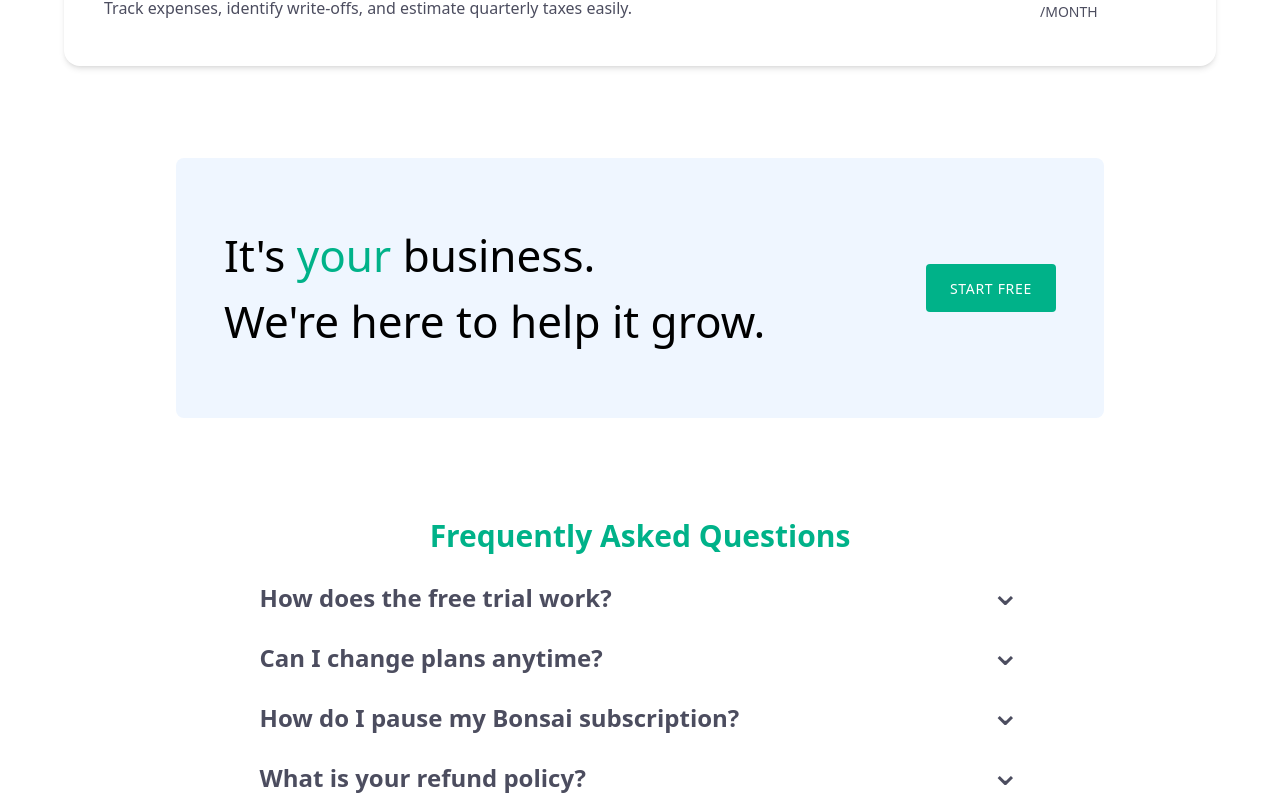
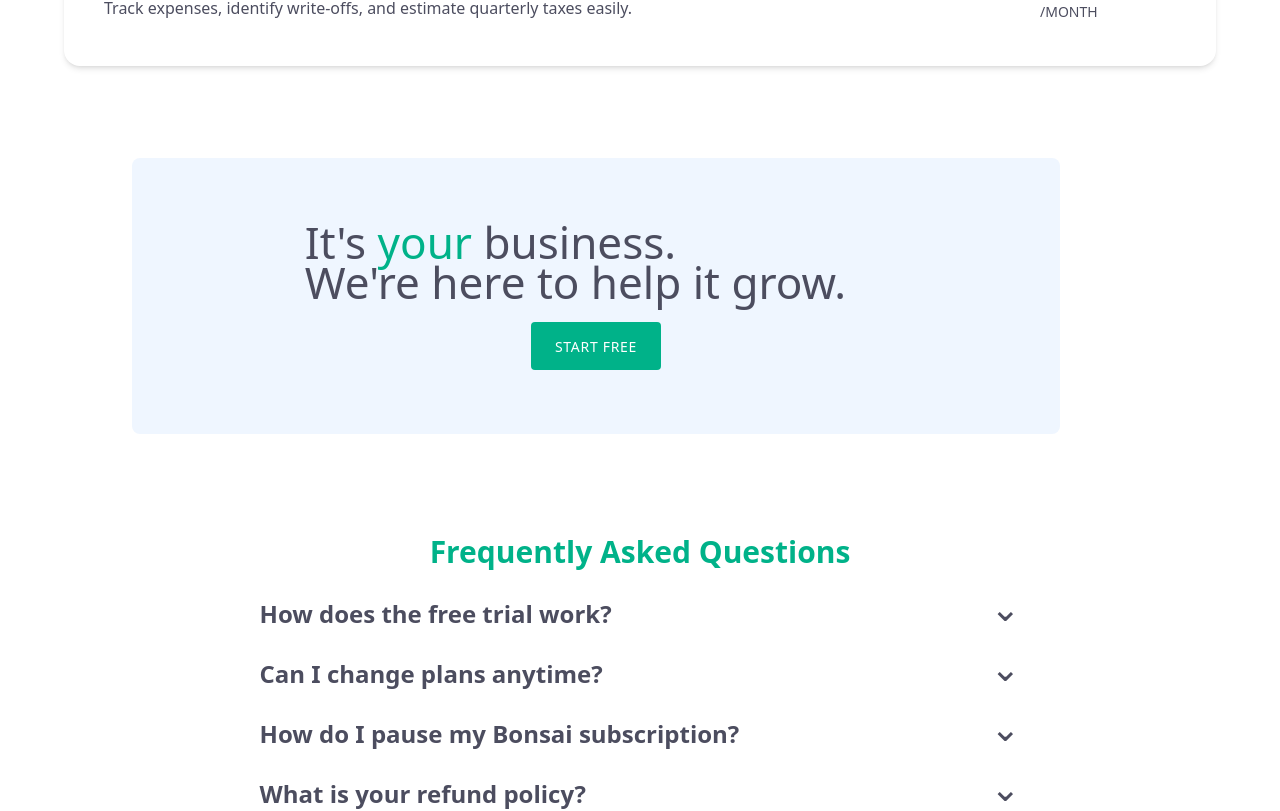
Before and after one commit to MokshagnaV/frontend-practice, a React (Create React App) app in the folder bonsai-pricing-page-clone/: page / in a window 1280 px wide. Shown: the part 1808-2619 px from the top of the page. Built offline with nearby package versions, Linux system fonts and the light colour scheme.

Commit message:
Bonsai completed

```diff
--- a/bonsai-pricing-page-clone/src/components/common/FAQItem.jsx
+++ b/bonsai-pricing-page-clone/src/components/common/FAQItem.jsx
@@ -21,7 +21,7 @@ export default function FAQItem({ data }) {
       </div>
       <div
         className={`${
-          isDropdownOpen ? "h-full" : "h-0"
+          isDropdownOpen ? "h-auto" : "h-0"
         } overflow-hidden transition-all`}
       >
         <p>{data.answer}</p>
--- a/bonsai-pricing-page-clone/src/components/common/FooterInteractiveItem.jsx
+++ b/bonsai-pricing-page-clone/src/components/common/FooterInteractiveItem.jsx
@@ -5,19 +5,23 @@ export default function FooterInteractiveItem({ item }) {
   return (
     <div className="font-light">
       <button
-        className=" text-slate-500 hover:text-black mb-1"
+        className=" text-slate-500 hover:text-black pb-2"
         onClick={() => setIsOpen((prev) => !prev)}
       >
-        {item.title} <span className="text-3xl">⌄</span>
+        {item.title} {item.children && <span className="text-xl">⌄</span>}
       </button>
       {item.children && (
         <div
           className={`${
-            isOpen ? "h-full" : "h-0"
-          } overflow-hidden flex flex-col pl-2 gap-2`}
+            isOpen ? `h-auto` : "h-0"
+          } transition-all overflow-hidden pl-2`}
         >
           {item.children.map((i) => (
-            <a href="/#" key={i} className=" text-slate-500 hover:text-black ">
+            <a
+              href="/#"
+              key={i}
+              className="block mb-2 text-slate-500 hover:text-black "
+            >
               {i}
             </a>
           ))}
--- a/bonsai-pricing-page-clone/src/components/pages/Footer.jsx
+++ b/bonsai-pricing-page-clone/src/components/pages/Footer.jsx
@@ -7,7 +7,7 @@ export default function Footer() {
   return (
     <footer>
       <div className="max-container px-[5%] xl:px-[16%] py-24 flex flex-col justify-between sm:flex-row ">
-        <div className="w-[30%]">
+        <div className="xl:w-[30%] max-xl:mb-10">
           {/* Products */}
           <div>
             <h5 className="mb-10">PRODUCT</h5>
@@ -34,7 +34,7 @@ export default function Footer() {
             </a>
           </div>
         </div>
-        <div className="w-[30%]">
+        <div className="xl:w-[30%] max-xl:mb-10">
           {/* Free resources */}
           <div>
             <h5 className="mb-10">FREE RESOURCES</h5>
@@ -62,7 +62,7 @@ export default function Footer() {
             </div>
           </div>
         </div>
-        <div className="w-[30%]">
+        <div className="xl:w-[30%] max-xl:mb-10">
           {/* Bonsai */}
           <div>
             <h5 className="mb-10">BONSAI</h5>
--- a/bonsai-pricing-page-clone/src/components/pages/Main.jsx
+++ b/bonsai-pricing-page-clone/src/components/pages/Main.jsx
@@ -93,13 +93,15 @@ export default function Main() {
         </div>
       </div>
       {/* slogan */}
-      <div className="max-container py-10">
-        <div className=" flex justify-between items-center py-16 px-12 bg-blue-50 rounded-lg max-w-[58rem] m-auto">
-          <div className=" w-[70%]">
-            <p className="text-[2.75rem]">
+      <div className="max-container mx-5 py-10">
+        <div className=" flex flex-col justify-between items-center py-16 px-12 bg-blue-50 rounded-lg max-w-[58rem] m-auto">
+          <div className=" w-[70%] max-sm:text-center text-grey mb-5">
+            <p className="text-4xl sm:text-[2.75rem] ">
               It's <span className="text-green">your</span> business.
             </p>
-            <p className="text-[2.75rem]">We're here to help it grow.</p>
+            <p className="text-4xl sm:text-[2.75rem]">
+              We're here to help it grow.
+            </p>
           </div>
           <button className="bg-green hover:bg-opacity-80 tracking-wider px-6 pt-[15px] pb-[13px] text-white text-sm rounded">
             START FREE
```
